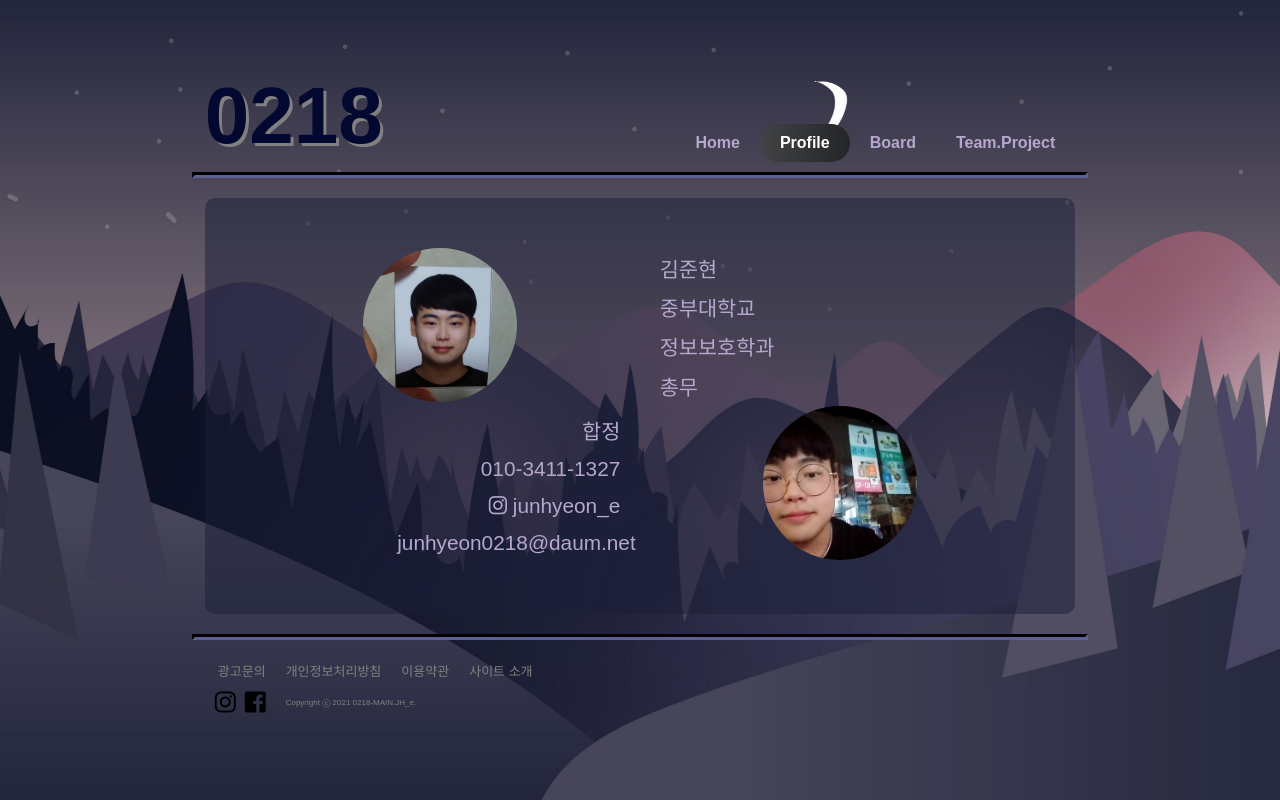
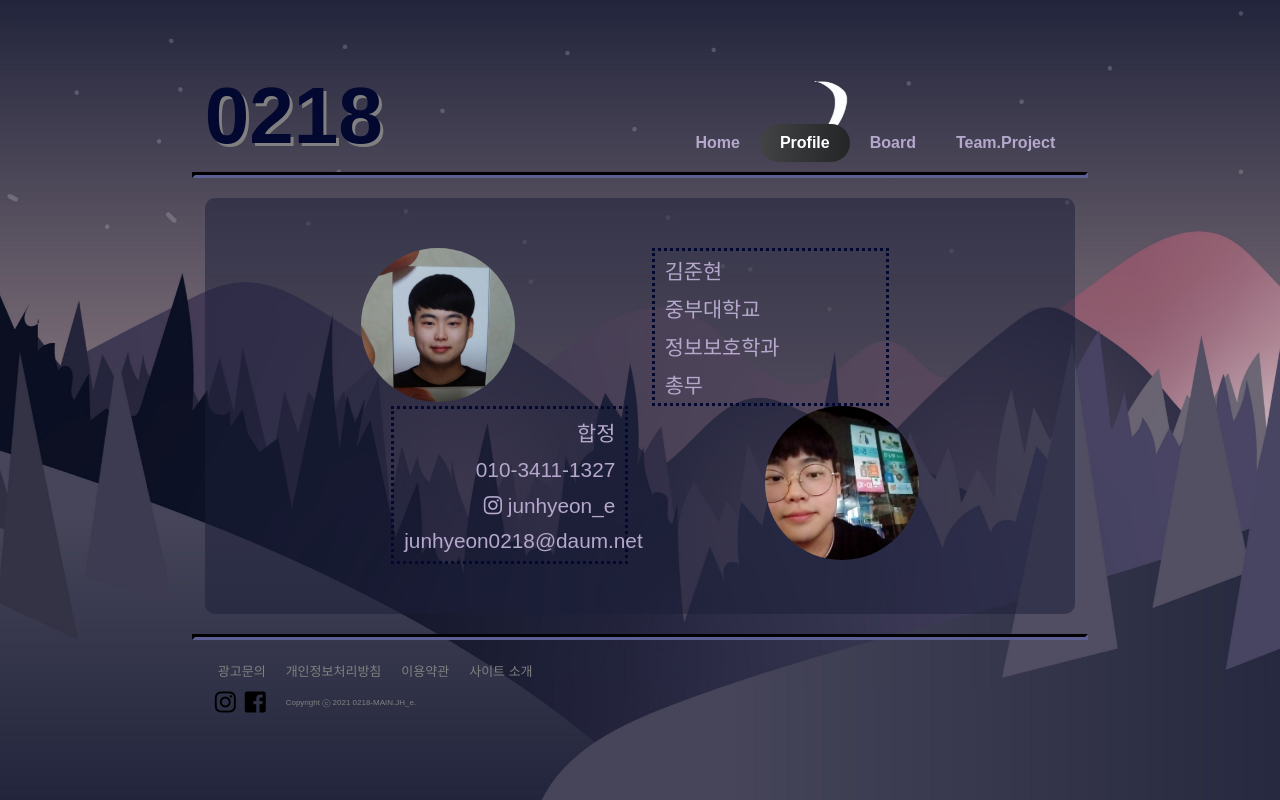
Before and after one commit to junhyeon0218/main, a plain HTML site: page profile.html in a window 1280 px wide. Drawn offline with Linux system fonts and the light colour scheme; a web font is replaced by a local one.

Commit message:
Add files via upload

```diff
--- a/ex.css
+++ b/ex.css
@@ -380,6 +380,7 @@ nav .menu li{
 .main-cont .container-1 .prof-inf {
   margin: 0 30px;
   width: 30%;
+  border: 3px dotted #030830;
 }
 
 .main-cont .container-1 .prof-inf ul{
@@ -395,7 +396,7 @@ nav .menu li{
 .main-cont .container-1 .prof-inf ul li{
   font-size: 1.3rem;
   color: #b5a8cc;
-  padding: 4px;
+  padding: 4px 10px;
 }
 
 
@@ -831,6 +832,7 @@ footer .sns i:hover{
 
   .main-cont .container-1 .prof-inf {
     width: 50%;
+    border: none;
   }
 
   .main-cont .container-1 .prof-inf ul{
```
